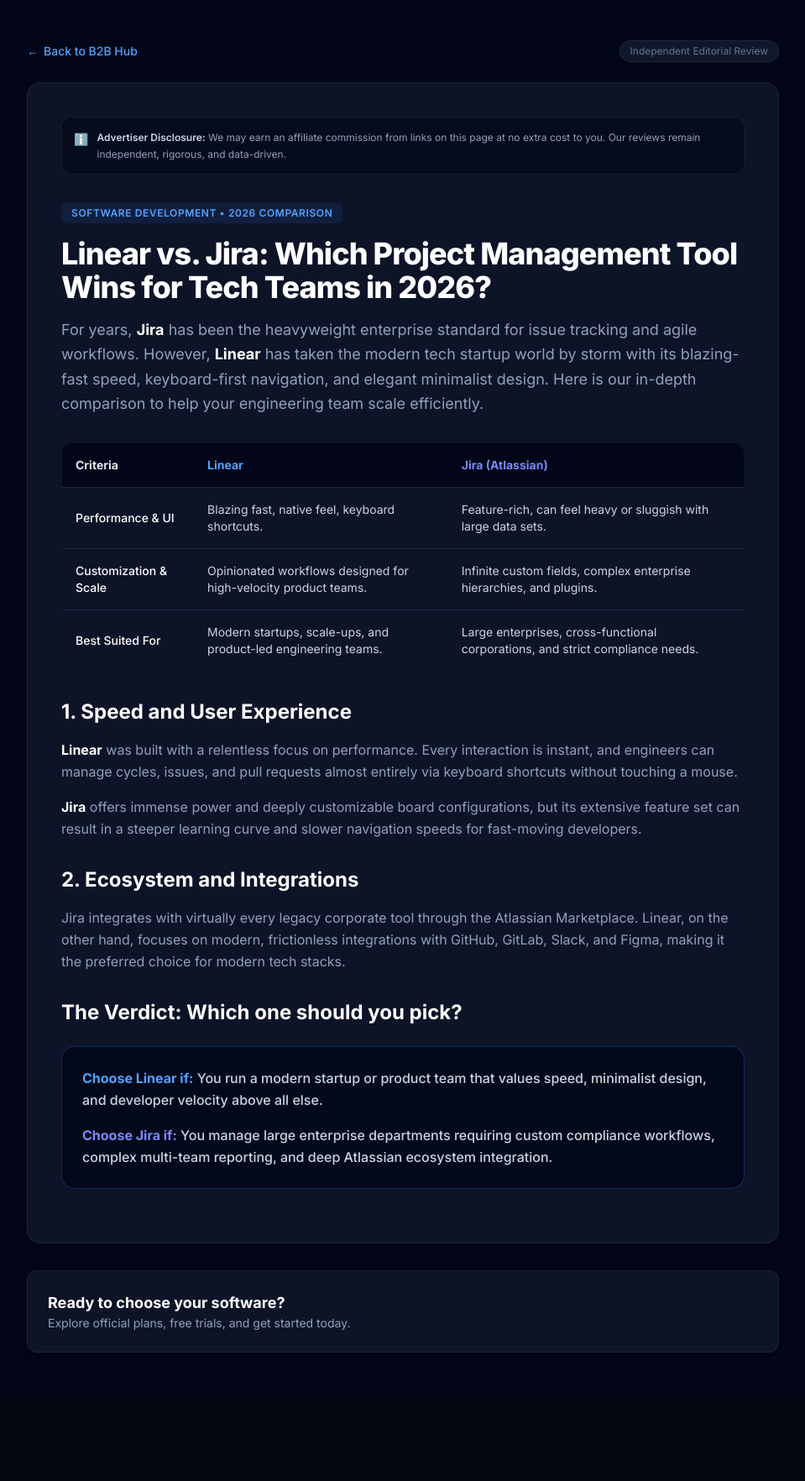
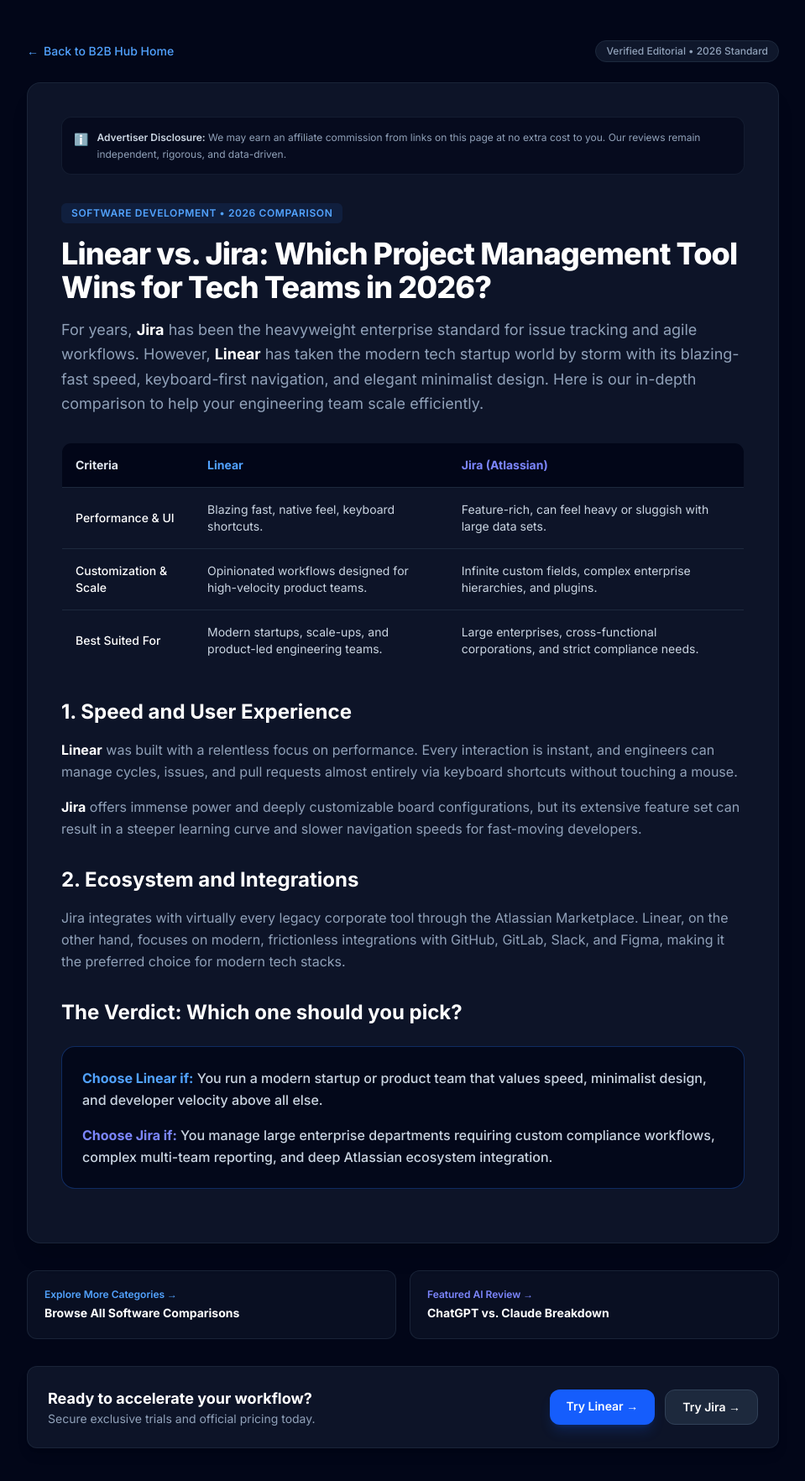
Before and after one commit to nguyenquocthieu231218-afk/b2b-hub, a Next.js app: page /linear-vs-jira in a window 1280 px wide. Shown: the top 1764 px of the page at 84% size, without its empty margins (160-1119 px from the left). Before the commit the page ends 1659 px from the top, so only its background shows below. Built offline with nearby package versions, Linux system fonts and the light colour scheme.

Commit message:
Add new tools and update layout content

```diff
--- a/app/components/ComparisonLayout.tsx
+++ b/app/components/ComparisonLayout.tsx
@@ -25,25 +25,16 @@
   klaviyo: 'https://klaviyo.com',
   wix: 'https://wix.com',
   squarespace: 'https://squarespace.com',
+  chatgpt: 'https://chatgpt.com',
+  claude: 'https://claude.ai',
+  linear: 'https://linear.app',
+  jira: 'https://atlassian.com/software/jira',
 };
 
 interface ComparisonLayoutProps {
   children?: React.ReactNode;
   tool1?: string;
   tool2?: string;
-  title?: string;
-  description?: string;
-  lead?: string;
-  toolAName?: string;
-  toolBName?: string;
-  toolALink?: string;
-  toolBLink?: string;
-  verdictText?: string;
-  tableData?: Array<{ metric: string; toolA: string; toolB: string }>;
-  coreDifferenceTextA?: string;
-  coreDifferenceTextB?: string;
-  recommendationA?: string;
-  recommendationB?: string;
 }
 
 export default function ComparisonLayout({
@@ -54,21 +45,22 @@
   return (
     <main className="min-h-screen bg-slate-950 text-slate-100 py-12 px-4 sm:px-6 lg:px-8 selection:bg-blue-500 selection:text-white">
       <div className="max-w-4xl mx-auto">
+        {/* Thanh điều hướng hệ thống chung */}
         <div className="mb-6 flex items-center justify-between">
           <a
             href="/"
             className="text-sm font-medium text-blue-400 hover:text-blue-300 transition-colors inline-flex items-center gap-1.5"
           >
-            <span>&larr;</span> Back to B2B Hub
+            <span>&larr;</span> Back to B2B Hub Home
           </a>
-          <span className="text-xs text-slate-500 bg-slate-900 border border-slate-800 px-3 py-1 rounded-full">
-            Independent Editorial Review
+          <span className="text-xs text-slate-400 bg-slate-900 border border-slate-800 px-3 py-1 rounded-full font-medium">
+            Verified Editorial &bull; 2026 Standard
           </span>
         </div>
 
-        {/* Khung chứa nội dung bài viết */}
+        {/* Khung chứa nội dung bài viết chính */}
         <div className="bg-slate-900/90 border border-slate-800/80 rounded-2xl p-6 sm:p-10 shadow-xl backdrop-blur-sm">
-          {/* Thông báo minh bạch Affiliate (Disclosure) chuẩn US/EU */}
+          {/* Thông báo minh bạch Affiliate chuẩn US/EU */}
           <div className="mb-8 p-3.5 bg-slate-950/60 border border-slate-800/60 rounded-xl text-xs text-slate-400 leading-relaxed flex items-start gap-2.5">
             <span className="text-blue-400 font-bold text-sm mt-0.5">ℹ️</span>
             <div>
@@ -79,12 +71,30 @@
           {children}
         </div>
 
-        {/* Thanh điều hướng Affiliate nhanh dưới chân bài viết */}
+        {/* Khối điều hướng bài viết liên quan (Cross-linking tự động mở rộng tương lai) */}
+        <div className="mt-8 grid grid-cols-1 sm:grid-cols-2 gap-4">
+          <a
+            href="/#categories"
+            className="p-5 bg-slate-900/60 hover:bg-slate-900 border border-slate-800/80 hover:border-slate-700 rounded-xl transition-all text-left group"
+          >
+            <div className="text-xs text-blue-400 font-semibold mb-1">Explore More Categories &rarr;</div>
+            <div className="text-sm font-bold text-white group-hover:text-blue-300">Browse All Software Comparisons</div>
+          </a>
+          <a
+            href="/chatgpt-vs-claude"
+            className="p-5 bg-slate-900/60 hover:bg-slate-900 border border-slate-800/80 hover:border-slate-700 rounded-xl transition-all text-left group"
+          >
+            <div className="text-xs text-indigo-400 font-semibold mb-1">Featured AI Review &rarr;</div>
+            <div className="text-sm font-bold text-white group-hover:text-indigo-300">ChatGPT vs. Claude Breakdown</div>
+          </a>
+        </div>
+
+        {/* Thanh chuyển đổi Affiliate thông minh dưới chân bài */}
         {(tool1 || tool2) && (
           <div className="mt-8 p-6 bg-slate-900/90 border border-slate-800/80 rounded-xl flex flex-col sm:flex-row items-center justify-between gap-4 shadow-lg">
             <div>
-              <h3 className="text-white font-bold text-lg">Ready to choose your software?</h3>
-              <p className="text-sm text-slate-400">Explore official plans, free trials, and get started today.</p>
+              <h3 className="text-white font-bold text-lg">Ready to accelerate your workflow?</h3>
+              <p className="text-sm text-slate-400">Secure exclusive trials and official pricing today.</p>
             </div>
             <div className="flex flex-wrap gap-3 w-full sm:w-auto justify-end">
               {tool1 && AFFILIATE_LINKS[tool1] && (
```
